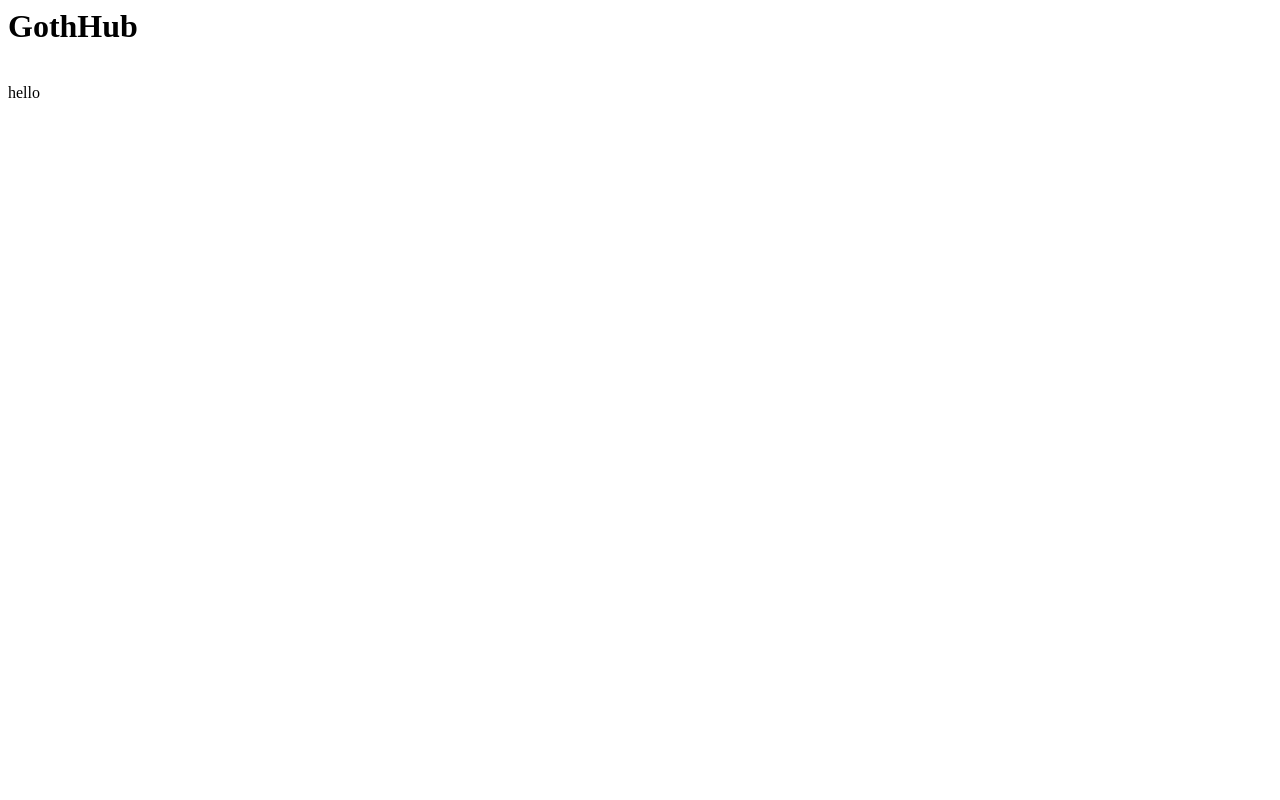
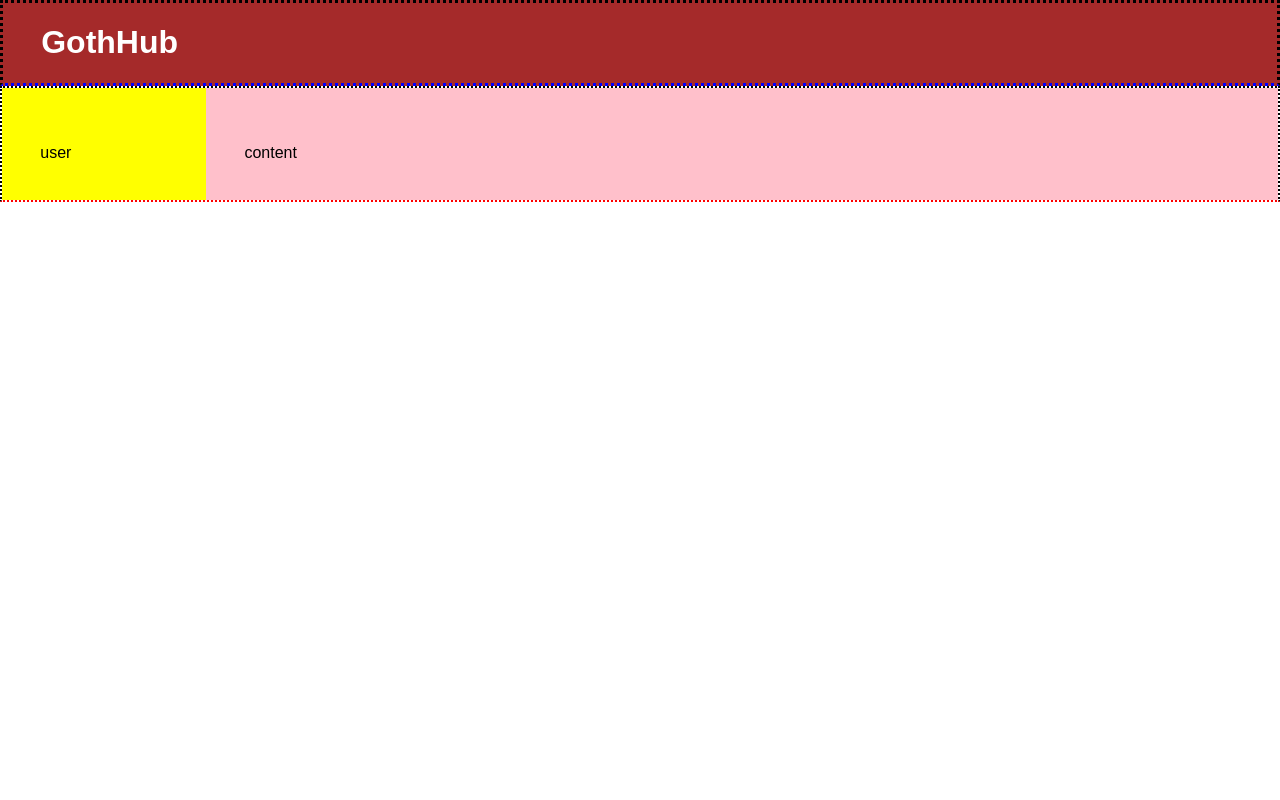
Before and after one commit to WojciechMojsiejuk/GothHub, a Django app: page /home/ in a window 1280 px wide. Before the commit the page is almost empty. Run offline with Django 3.2, Linux system fonts and the light colour scheme.

Commit message:
home usera i css

```diff
--- /dev/null
+++ b/GothHub/home/static/css/style_home.css
@@ -0,0 +1,59 @@
+body
+{
+  margin: 0;
+  padding: 0;
+  font-family: sans-serif;
+}
+
+.top
+{
+	border: dotted;
+	border-bottom-color: blue;
+	background-color: brown;
+}
+
+.top:after {
+  content:'';
+  display:block;
+  clear:both;
+}
+
+.logo
+{
+	padding-left:3%;
+	padding-right:3%;
+	padding-down:2%;
+	padding-up:2%;
+	color:white;
+}
+
+.container
+{
+	border: 2px dotted;
+	border-bottom-color: red;
+}
+
+.container:after {
+  content:'';
+  display:block;
+  clear:both;
+}
+
+.user
+{
+	border: 0px dotted;
+	border-bottom-color: red;
+	float:left;
+	width: 10%;
+	background-color: yellow;
+	padding:3%;
+}
+.content
+{
+	float:left;
+	border: 0px dotted;
+	border-bottom-color: black;
+	width: 78%;
+	background-color: pink;
+	padding:3%;
+}
--- a/GothHub/home/templates/home.html
+++ b/GothHub/home/templates/home.html
@@ -1,16 +1,29 @@
+{% load static %}
 <html>
     <head>
         <meta charset="utf-8">
   		<title>User home</title>
-
+      <meta charset="utf-8">
+      <title>GothHub login</title>
+      <link rel="stylesheet" href="{% static 'css/style_home.css' %}">
     </head>
     <body>
-
+	    <div class="top">
 			<div class="logo">
 				<h1>GothHub</h1>
 			</div>
-
-  	<br />hello
-
+		</div>
+		<div class="container">
+			<div class="user">
+				<br />user
+				{% block user_block %}
+				{% endblock %}
+			</div>
+			<div class="content">
+				<br />content
+				{% block content_block %}
+				{% endblock %}
+			</div>
+		</div>
     </body>
 </html>
```
Lines whose indentation alone changed are shown as unchanged.
